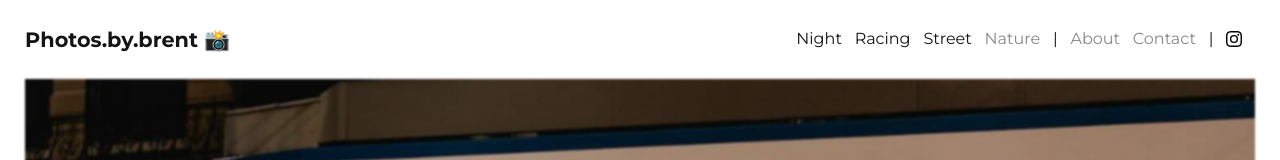
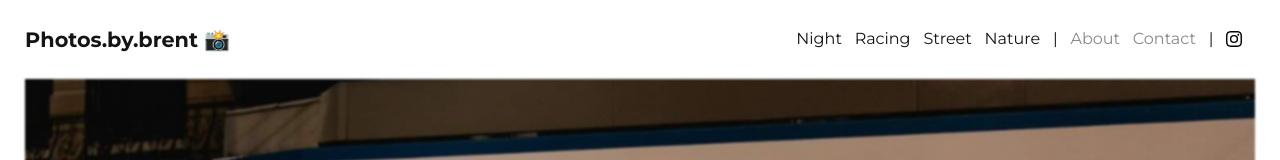
Before and after one commit to brenttimmermans/photos-by-brent, a Next.js app: page / in a window 1280 px wide. Shown: the top 160 px of the page. Built offline with nearby package versions, Linux system fonts and the light colour scheme.

Commit message:
✨ enable nature route

```diff
--- a/app/Header/Header.tsx
+++ b/app/Header/Header.tsx
@@ -20,8 +20,7 @@ const categorieRoutes = [
   },
   {
     name: 'Nature',
-    path: '/',
-    disabled: true,
+    path: '/nature',
   },
 ]
 
@@ -34,11 +33,9 @@ export default function Header() {
       <div>
         <nav>
           <ul>
-            {categorieRoutes.map(({ name, path, disabled }) => (
+            {categorieRoutes.map(({ name, path }) => (
               <li key={name}>
-                <CustomLink path={path} disabled={disabled}>
-                  {name}
-                </CustomLink>
+                <CustomLink path={path}>{name}</CustomLink>
               </li>
             ))}
           </ul>
--- a/app/page.tsx
+++ b/app/page.tsx
@@ -22,8 +22,7 @@ export default function Home() {
           <div className={styles.background} />
         </section>
       </Link>
-      {/* <Link href="/nature" className={styles.nature}> */}
-      <Link href="/" className={styles.nature} aria-disabled>
+      <Link href="/nature" className={styles.nature}>
         <section>
           <div className={styles.text}>Nature</div>
           <div className={styles.background} />
--- a/app/types.ts
+++ b/app/types.ts
@@ -2,4 +2,5 @@ export enum Category {
   street = 'street',
   racing = 'racing',
   night = 'night',
+  nature = 'nature',
 }
```
